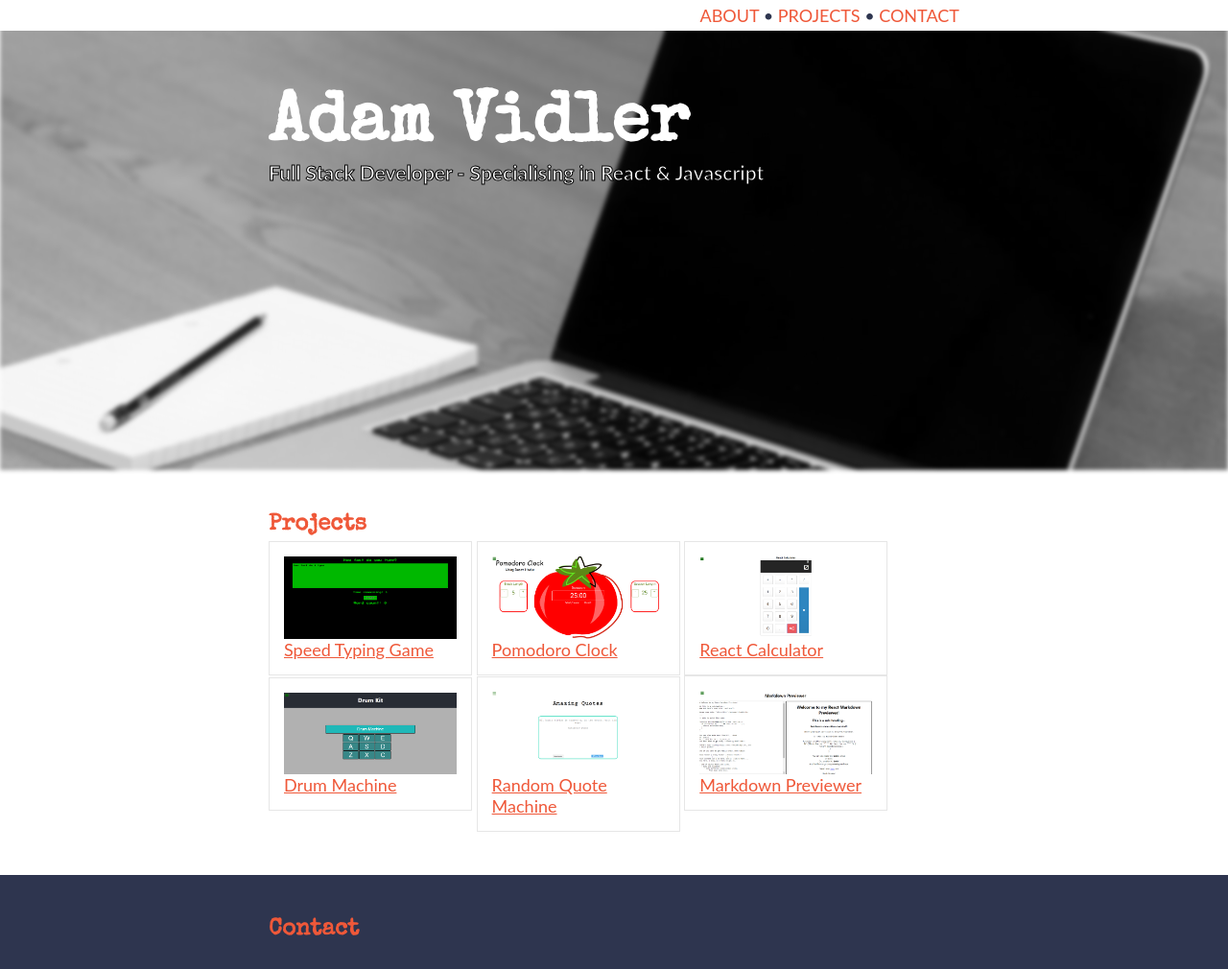
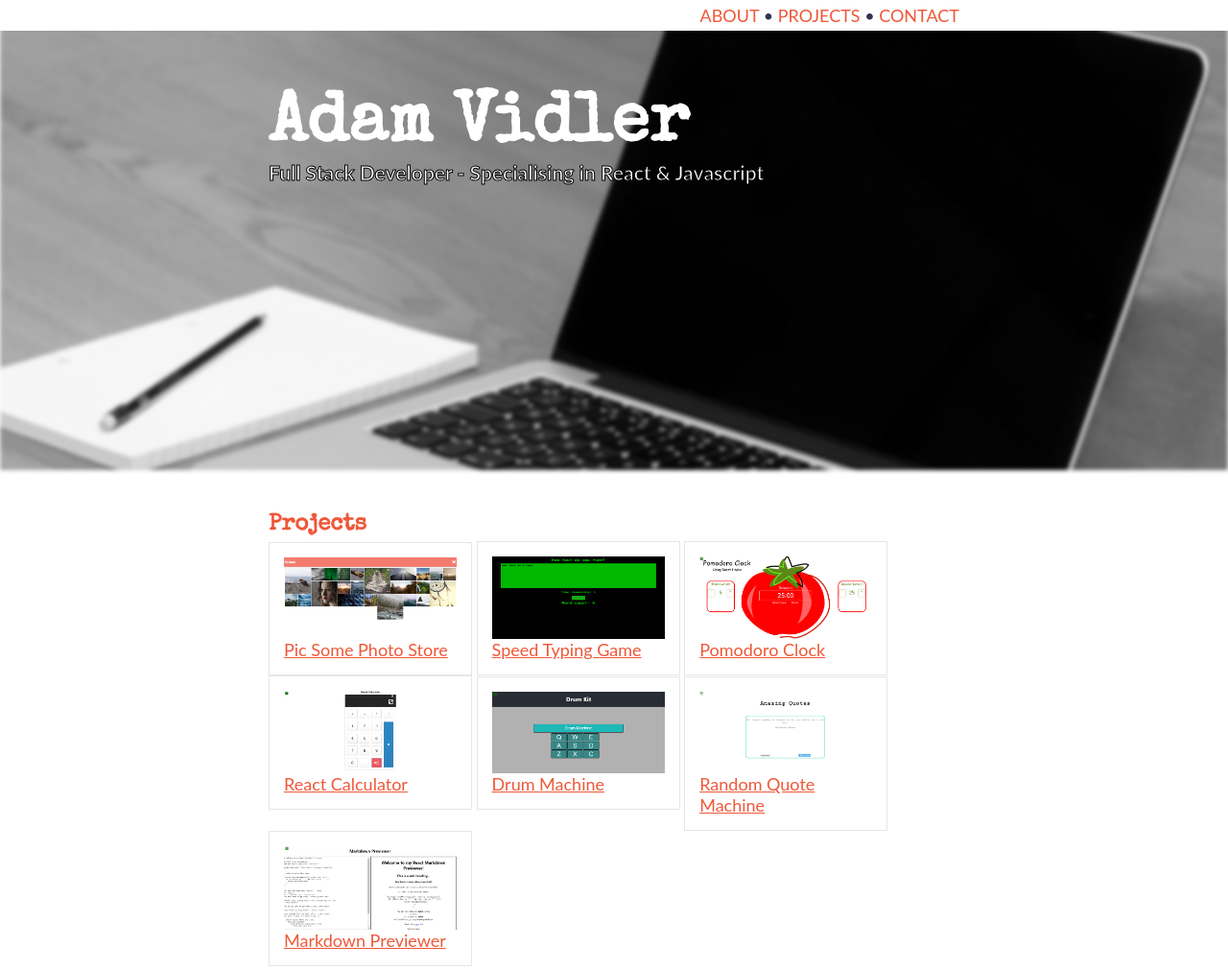
Before and after one commit to avidler/avidler.github.io, a plain HTML site: page index.html in a window 1280 px wide. Shown: the top 1010 px of the page at 96% size. Drawn offline with nearby package versions, Linux system fonts and the light colour scheme.

Commit message:
Add files via upload

```diff
--- a/index.html
+++ b/index.html
@@ -27,6 +27,13 @@
     <section class="projects" id="projects">
         <div class="container">
             <h2>Projects</h2>
+
+            <div class="project-tile">
+                <a href="https://avidler-pic-some.netlify.com/"class="project-a" target="_blank">
+                <img src="./assets/ss-pic-some.PNG" at="speed typing">
+                <span class="project-name">Pic Some Photo Store</span>
+                </a>
+            </div>
 
             <div class="project-tile">
                 <a href="https://avidler-speed-typing-game.netlify.com/"class="project-a" target="_blank">
```
